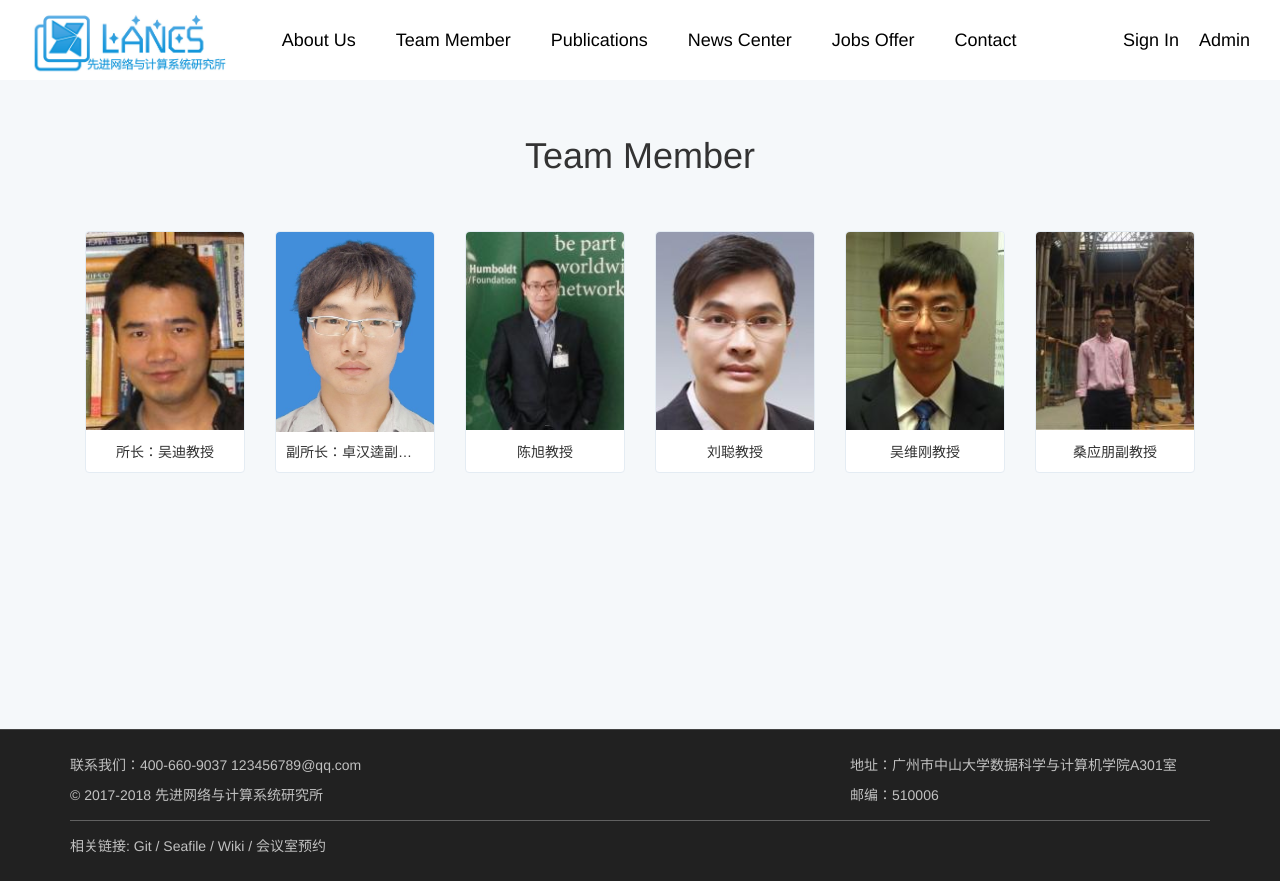
After one commit to ym13349140/lancs, a Flask app: page /team in a window 1280 px wide. The commit adds this page. Run offline with Flask 2, Linux system fonts and the light colour scheme; some libraries are stand-ins or nearby versions.

Commit message:
完成团队成员页面

```diff
--- a/Lancs/main/views.py
+++ b/Lancs/main/views.py
@@ -25,6 +25,11 @@ def contact_us():
     return render_template("main/contact_us.html", title=gettext('Contact Us'))
 
 
+@main.route('/team')
+def team():
+    return render_template("main/team_member.html", title=gettext('Team Member'))
+
+
 @main.app_errorhandler(404)
 def page_404(err):
     return render_template('404.html', title='404'), 404
--- /dev/null
+++ b/Lancs/static/css/team_member.css
@@ -0,0 +1,7 @@
+.course-list .course-item .course-img {
+    position: relative;
+    overflow: hidden;
+    border-top-left-radius: 4px;
+    border-top-right-radius: 4px;
+    height: 200px;
+}
--- a/Lancs/templates/footer.html
+++ b/Lancs/templates/footer.html
@@ -11,7 +11,7 @@
                  <div style="float:right" class="col-md-4"> 邮编：510006 </div>
             </div>
 
-            <div class="about"> 相关链接: <a href="#">Git</a> / <a href="#">Seafile</a> / <a href="#">Wiki</a> / <a href="#">会议室预约</a> </div>
+            <div class="about"> 相关链接: <a href="#">Git</a> / <a href="#">Seafile</a> / <a href="#">Wiki</a> / <a href="{{ url_for('conference.index') }}">会议室预约</a> </div>
 
         </div>
     </div>
--- a/Lancs/templates/main/about_us.html
+++ b/Lancs/templates/main/about_us.html
@@ -11,7 +11,7 @@
                     </div>
                 </div>
                 <div class="metas-body">
-                    <h2 class="title">先进网络与计算系统研究所简介</h2>
+                    <h2 class="title">{{ _('Introduction to Laboratory of Advanced Networking and Computing Systems') }}</h2>
                     <div class="sns">
 
                     </div>
--- /dev/null
+++ b/Lancs/templates/main/team_member.html
@@ -0,0 +1,129 @@
+{% extends 'base.html' %}
+
+{% block header_ext %}
+    <script src="//cdn.bootcss.com/bootstrap/3.3.7/js/bootstrap.min.js"></script>
+    <link href="{{ url_for('static', filename='css/team_member.css') }}" rel="stylesheet">
+{% endblock %}
+
+{% block content %}
+
+    <section class="course-list-section open-course-list-section ">
+        <div class="container">
+            <div style="font-size: 36px;" class="text-line">
+                {{ _('Team Member') }}
+            </div>
+
+            <div class="course-list">
+
+                <div class="col-lg-2 col-md-3 col-xs-4">
+                    <div class="course-item" style="padding-bottom: 10px">
+                        <div class="course-img">
+                            <a href="http://sdcs.sysu.edu.cn/node/2525" target="_blank" title="所长：吴迪教授">
+                                <img src="/static/images/team/1.jpg" alt="所长：吴迪教授" class="img-responsive">
+                            </a>
+                        </div>
+                        <div class="course-info">
+                            <div style="text-align: center" class="title">
+                                <a class="link-dark" href="http://sdcs.sysu.edu.cn/node/2525" target="_blank" title="所长：吴迪教授">
+                                    所长：吴迪教授
+                                </a>
+                            </div>
+                        </div>
+                    </div>
+                </div>
+
+                 <div class="col-lg-2 col-md-3 col-xs-4">
+                    <div class="course-item" style="padding-bottom: 10px">
+                        <div class="course-img">
+                            <a href="http://sdcs.sysu.edu.cn/node/2561" target="_blank" title="副所长：卓汉逵副教授">
+                                <img src="/static/images/team/2.jpg" alt="副所长：卓汉逵副教授" class="img-responsive">
+                            </a>
+                        </div>
+                        <div class="course-info">
+                            <div style="text-align: center" class="title">
+                                <a class="link-dark" href="http://sdcs.sysu.edu.cn/node/2561" target="_blank" title="副所长：卓汉逵副教授">
+                                    副所长：卓汉逵副教授
+                                </a>
+                            </div>
+                        </div>
+                    </div>
+                </div>
+
+                <div class="col-lg-2 col-md-3 col-xs-4">
+                    <div class="course-item" style="padding-bottom: 10px">
+                        <div class="course-img">
+                            <a href="http://sdcs.sysu.edu.cn/node/2497" target="_blank" title="陈旭教授">
+                                <img src="/static/images/team/3.jpg" alt="陈旭教授" class="img-responsive">
+                            </a>
+                        </div>
+                        <div class="course-info">
+                            <div style="text-align: center" class="title">
+                                <a class="link-dark" href="http://sdcs.sysu.edu.cn/node/2497" target="_blank" title="陈旭教授">
+                                    陈旭教授
+                                </a>
+                            </div>
+                        </div>
+                    </div>
+                </div>
+
+                <div class="col-lg-2 col-md-3 col-xs-4">
+                    <div class="course-item" style="padding-bottom: 10px">
+                        <div class="course-img">
+                            <a href="http://sdcs.sysu.edu.cn/node/2543" target="_blank" title="刘聪教授">
+                                <img src="/static/images/team/4.jpg" alt="刘聪教授" class="img-responsive">
+                            </a>
+                        </div>
+                        <div class="course-info">
+                            <div style="text-align: center" class="title">
+                                <a class="link-dark" href="http://sdcs.sysu.edu.cn/node/2543" target="_blank" title="刘聪教授">
+                                    刘聪教授
+                                </a>
+                            </div>
+                        </div>
+                    </div>
+                </div>
+
+                <div class="col-lg-2 col-md-3 col-xs-4">
+                    <div class="course-item" style="padding-bottom: 10px">
+                        <div class="course-img">
+                            <a href="http://sdcs.sysu.edu.cn/node/2492" target="_blank" title="吴维刚教授">
+                                <img src="/static/images/team/5.jpg" alt="吴维刚教授" class="img-responsive">
+                            </a>
+                        </div>
+                        <div class="course-info">
+                            <div style="text-align: center" class="title">
+                                <a class="link-dark" href="http://sdcs.sysu.edu.cn/node/2492" target="_blank" title="吴维刚教授">
+                                    吴维刚教授
+                                </a>
+                            </div>
+                        </div>
+                    </div>
+                </div>
+
+                <div class="col-lg-2 col-md-3 col-xs-4">
+                    <div class="course-item" style="padding-bottom: 10px">
+                        <div class="course-img">
+                            <a href="http://sdcs.sysu.edu.cn/node/2474" target="_blank" title="桑应朋副教授">
+                                <img src="/static/images/team/6.jpg" alt="桑应朋副教授" class="img-responsive">
+                            </a>
+                        </div>
+                        <div class="course-info">
+                            <div style="text-align: center" class="title">
+                                <a class="link-dark" href="http://sdcs.sysu.edu.cn/node/2474" target="_blank" title="桑应朋副教授">
+                                    桑应朋副教授
+                                </a>
+                            </div>
+                        </div>
+                    </div>
+                </div>
+
+
+
+
+
+        </div>
+        </div>
+    </section>
+
+
+{% endblock %}
--- a/Lancs/templates/navbar.html
+++ b/Lancs/templates/navbar.html
@@ -5,7 +5,7 @@
             <i class="es-icon es-icon-menu"></i></a>
         <ul class="dropdown-menu">
             <li><a href="{{ url_for('main.about_us') }}">{{ _('About Us') }}</a></li>
-            <li><a href="#">{{ _('Team Member') }}</a></li>
+            <li><a href="{{ url_for('main.team') }}">{{ _('Team Member') }}</a></li>
             <li><a href="{{ url_for('main.publications') }}">{{ _('Publications') }}</a></li>
             <li><a href="{{ url_for('article.index') }}">{{ _('News Center') }}</a></li>
             <li><a href="#">{{ _('Jobs Offer') }}</a></li>
@@ -42,7 +42,7 @@
         <!-- 大屏幕下导航栏 -->
         <ul class="nav navbar-nav clearfix visible-lg">
             <li><a href="{{ url_for('main.about_us') }}">{{ _('About Us') }}</a></li>
-            <li><a href="#">{{ _('Team Member') }}</a></li>
+            <li><a href="{{ url_for('main.team') }}">{{ _('Team Member') }}</a></li>
             <li><a href="{{ url_for('main.publications') }}">{{ _('Publications') }}</a></li>
             <li><a href="{{ url_for('article.index') }}">{{ _('News Center') }}</a></li>
             <li><a href="#">{{ _('Jobs Offer') }}</a></li>
@@ -52,7 +52,7 @@
         <!-- 中屏幕下导航栏 -->
         <ul class="nav navbar-nav clearfix visible-md visible-sm">
             <li><a href="{{ url_for('main.about_us') }}">{{ _('About Us') }}</a></li>
-            <li><a href="#">{{ _('Team Member') }}</a></li>
+            <li><a href="{{ url_for('main.team') }}">{{ _('Team Member') }}</a></li>
 
 
             <li class="nav-hover">
```
Also changed, not shown: Lancs/templates/article/index.html (+4 -4 lines), Lancs/static/css/main.css (line endings or trailing spaces), Lancs/static/images/team/1.jpg (added), Lancs/static/images/team/2.jpg (added), Lancs/static/images/team/3.jpg (added), Lancs/static/images/team/4.jpg (added), Lancs/static/images/team/5.jpg (added), Lancs/static/images/team/6.jpg (added).
